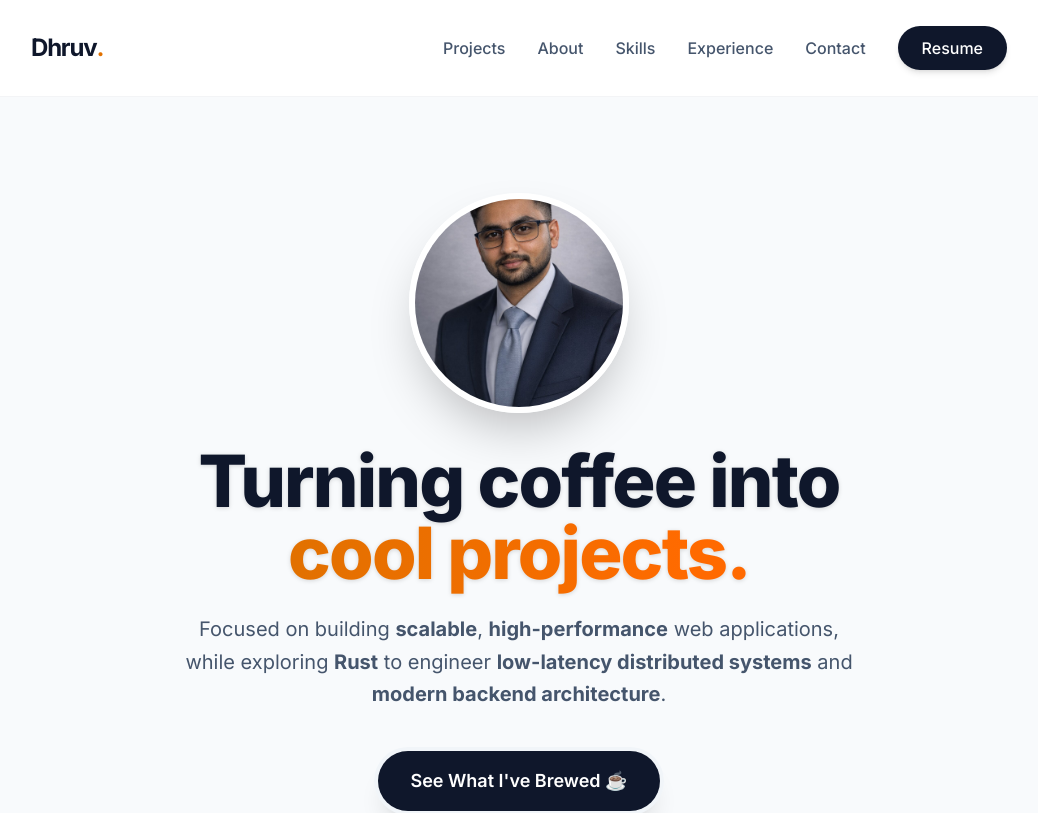
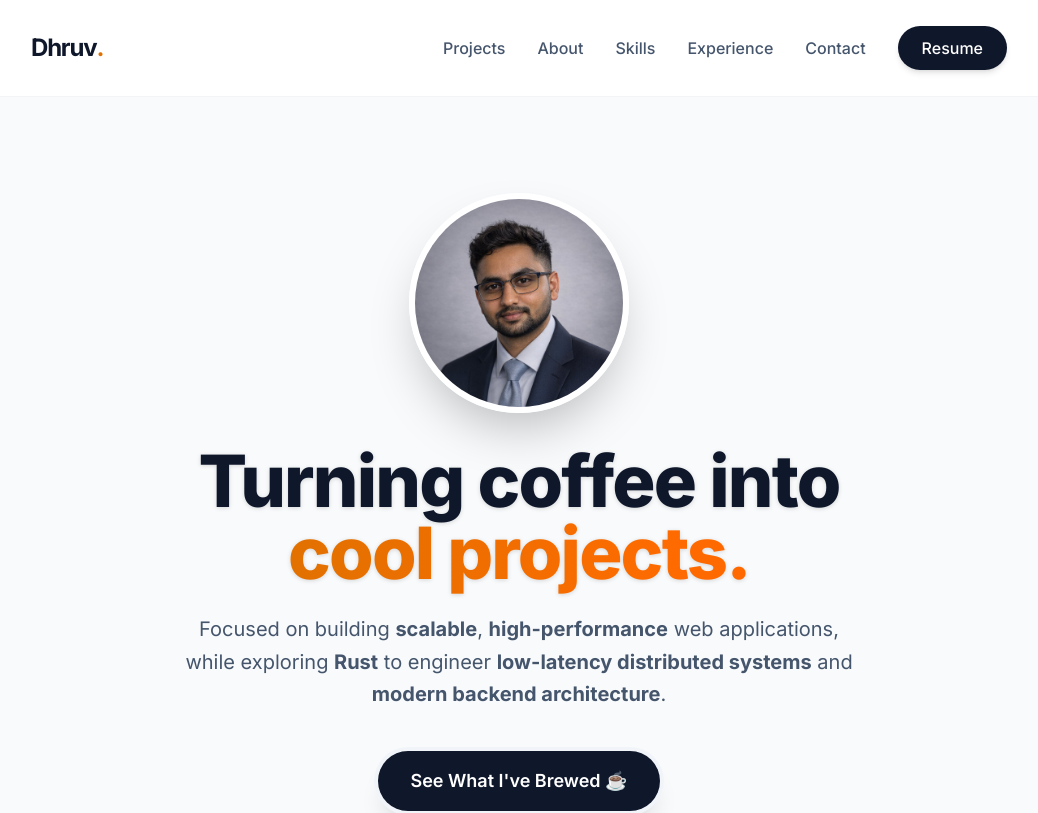
Before and after one commit to Dhruv-mavani/my-portfolio, a Next.js app: page / in a window 1280 px wide. Shown: the top 813 px of the page, without its empty margins (121-1159 px from the left). Built offline with nearby package versions, Linux system fonts and the light colour scheme.

Commit message:
adjusted hero image height

```diff
--- a/app/page.tsx
+++ b/app/page.tsx
@@ -95,11 +95,11 @@ export default function Home() {
 
           <div className="mb-8 w-[180px] h-[180px] md:w-[220px] md:h-[220px] rounded-full overflow-hidden border-[6px] border-white shadow-2xl transform hover:scale-105 transition duration-500">
             <Image
-              src="/Me.jpeg"
+              src="/Me2.jpeg"
               alt="Dhruv Mavani"
               width={220}
               height={220}
-              className="object-cover w-full h-full"
+              className="object-cover w-full h-150%"
               priority
             />
           </div>
@@ -209,7 +209,7 @@ export default function Home() {
                           alt={skill.name}
                           width={20}
                           height={20}
-                          className="w-5 h-5"
+                          className="w-5 h-4"
                         />
                       )}
 
```
Also changed, not shown: public/Me2.jpeg (renamed from public/Me.jpeg).
